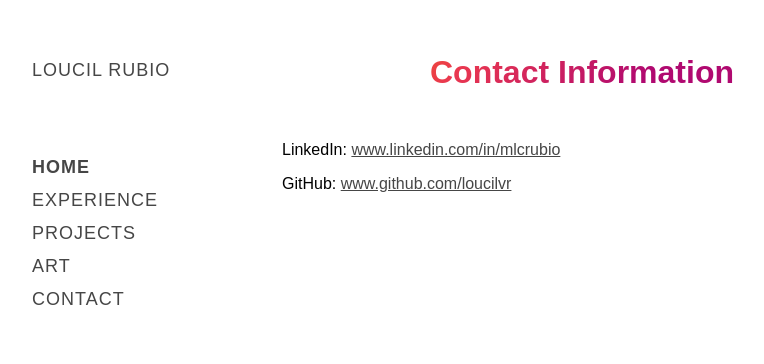
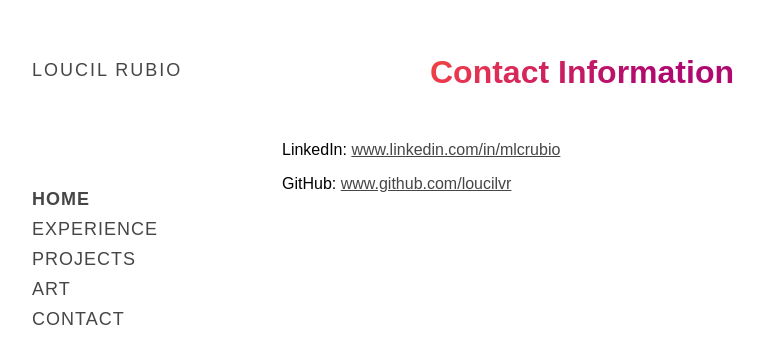
Before and after one commit to loucilvr/loucilrubio.github.io, a React (Create React App) app: page /#/contact in a window 1280 px wide. Shown: the part 206-570 px from the top of the page, without its empty margins (98-862 px from the left). Built offline with nearby package versions, Linux system fonts and the light colour scheme.

Commit message:
copy change; fix alignment issue in nav links

```diff
--- a/src/components/Menu/Menu.js
+++ b/src/components/Menu/Menu.js
@@ -8,9 +8,6 @@ import classnames from "classnames";
 const useStyles = createUseStyles({
   selected: {
     fontWeight: "bold !important",
-    // "@media (min-width: 769px)": {
-    //   backgroundColor: "#eee",
-    // },
   },
   menu: {
     height: "auto",
@@ -28,9 +25,19 @@ const useStyles = createUseStyles({
         "-webkit-linear-gradient(100deg, transparent 34.5%, #242526 35%, #242526 95%)",
       position: "fixed",
       overflow: "hidden",
+    },
+    "@media (min-width: 769px)": {
+      display: "flex",
+      flexDirection: "column",
+      padding: "0px 24px",
+      position: "fixed",
+    },
+  },
+  link: {
+    "@media (max-width: 768px)": {
+      padding: "8px 0",
       "& > a": {
         color: "#F4F4F4",
-        margin: "8px",
         letterSpacing: "1px",
         textDecoration: "none",
         fontWeight: "100",
@@ -40,18 +47,13 @@ const useStyles = createUseStyles({
       },
     },
     "@media (min-width: 769px)": {
-      display: "flex",
-      flexDirection: "column",
-      padding: "0px 24px",
-      position: "fixed",
-      "& > a:not(:first-child)": {
+      padding: "6px 0px 3px 0px",
       "&:hover": {
         backgroundColor: "#f3f3f3",
-        },
+        borderRadius: "4px",
       },
       "& > a": {
         padding: "6px",
-        borderRadius: "4px",
         fontSize: "18px",
         color: "#464646",
         fontWeight: "100",
@@ -59,6 +61,10 @@ const useStyles = createUseStyles({
         letterSpacing: "1px",
       },
     },
+  },
+  navList: {
+    listStyle: "none",
+    padding: "16px 0",
   },
   hideMenu: {
     top: "-350px",
@@ -71,6 +77,12 @@ const useStyles = createUseStyles({
     },
   },
   portfolioLabel: {
+    padding: "6px",
+    borderRadius: "4px",
+    fontSize: "18px",
+    color: "#464646",
+    fontWeight: "100",
+    textDecoration: "none",
     letterSpacing: "2px",
     "&:hover": {
       textDecoration: "none !important",
@@ -141,16 +153,20 @@ const Menu = ({ selectedContent, setView }) => {
       <a href="/" className={classes.portfolioLabel}>
         LOUCIL RUBIO
       </a>
+      <ul className={classes.navList}>
         {menuLinks.map((ml) => (
+          <li className={classes.link}>
             <Link
               to={ml.path}
               key={ml.label}
               onClick={(e) => setView(ml.label)}
               className={isSelected(ml.label)}
             >
-          {ml.label}
+              <span>{ml.label}</span>
             </Link>
+          </li>
         ))}
+      </ul>
     </nav>
   );
 };
--- a/src/components/Tabs/Tabs.js
+++ b/src/components/Tabs/Tabs.js
@@ -8,6 +8,7 @@ const useStyles = createUseStyles({
     border: "none",
     color: "#464646",
     padding: "8px",
+    fontSize: '14px',
     "&:hover": {
       borderBottom: "2px solid #000000",
       cursor: "pointer",
--- a/src/pages/Experience/Experience.js
+++ b/src/pages/Experience/Experience.js
@@ -50,20 +50,27 @@ const Experience = () => {
             </h3>
           </div>
           <br />
-          <p className={classes.timeline}>2019 - Present</p>
+          <p className={classes.timeline}>
+            2019 - Present: Healthcare Payments
+          </p>
           <BodyText>
-            Currently designing and building (and recently launched) a new
-            client-facing Healthcare Payments experience, as well as a new
-            internal Operations tool to support our Client UI
+            Designed and built (and recently launched) a new client-facing
+            Healthcare Payments application alongside a new internal Operations
+            tool to modernize and streamline the Healthcare remittance and
+            payment posting experience
+            <br />
+            <br />
+            Responsibilities: UI Development, UX/UI Design, User Interviews &
+            Research, API Development, Business Analysis
           </BodyText>
           <br />
-          <p className={classes.timeline}>2018 - 2019</p>
+          <p className={classes.timeline}>2018 - 2019: Billing Ops</p>
           <BodyText>
-            Designed and developed a new internal Operations tool that allows
+            Co-designed and developed a new internal Operations tool that allows
             Ops to monitor and action incoming volume of service data
           </BodyText>
           <br />
-          <p className={classes.timeline}>2016 - 2018</p>
+          <p className={classes.timeline}>2016 - 2018: Pricing Tech</p>
           <BodyText>
             Developed features for an internal Pricing web application used by
             Sales to manage deals with small and large corporations
```
Lines whose indentation alone changed are shown as unchanged.
